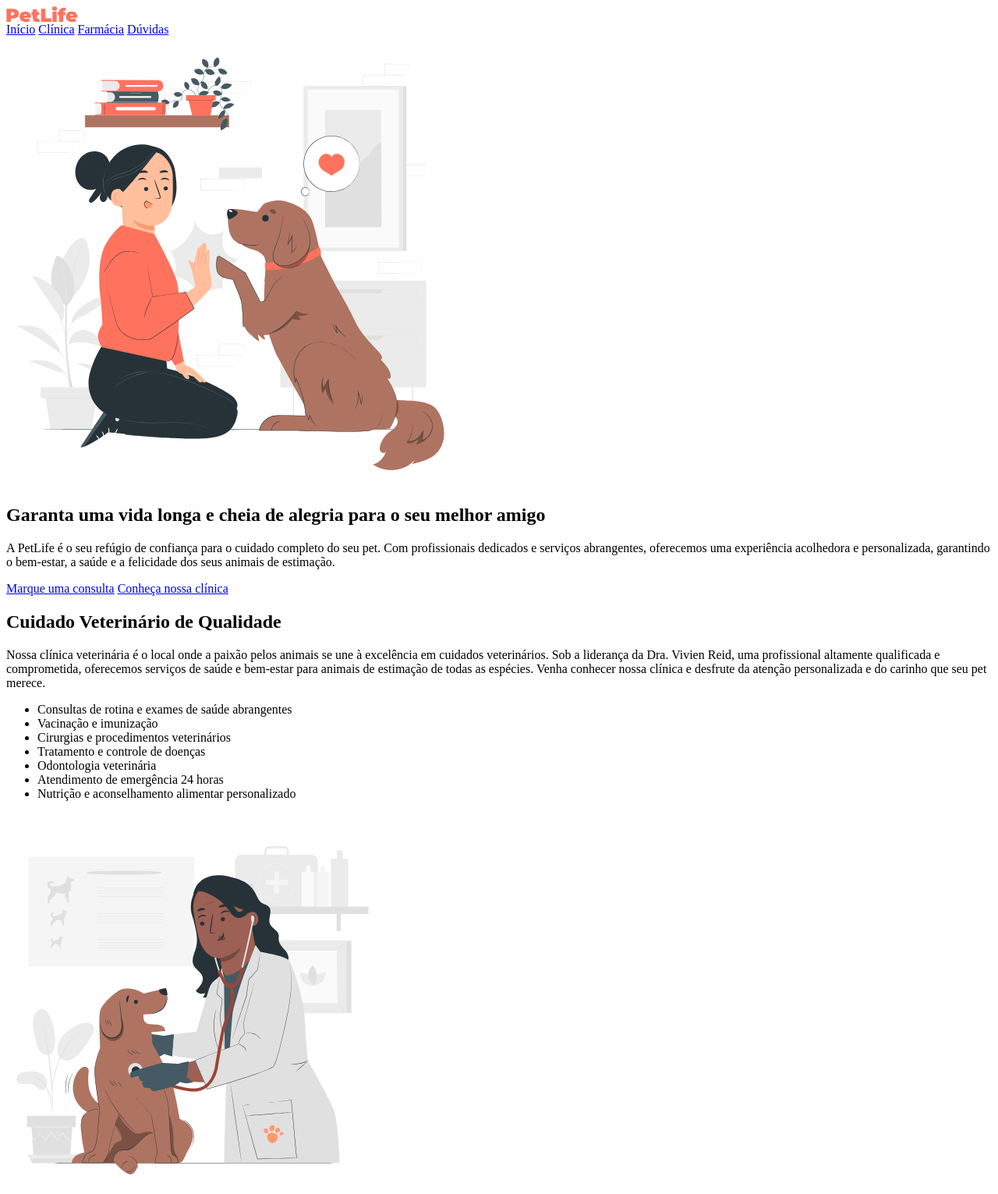
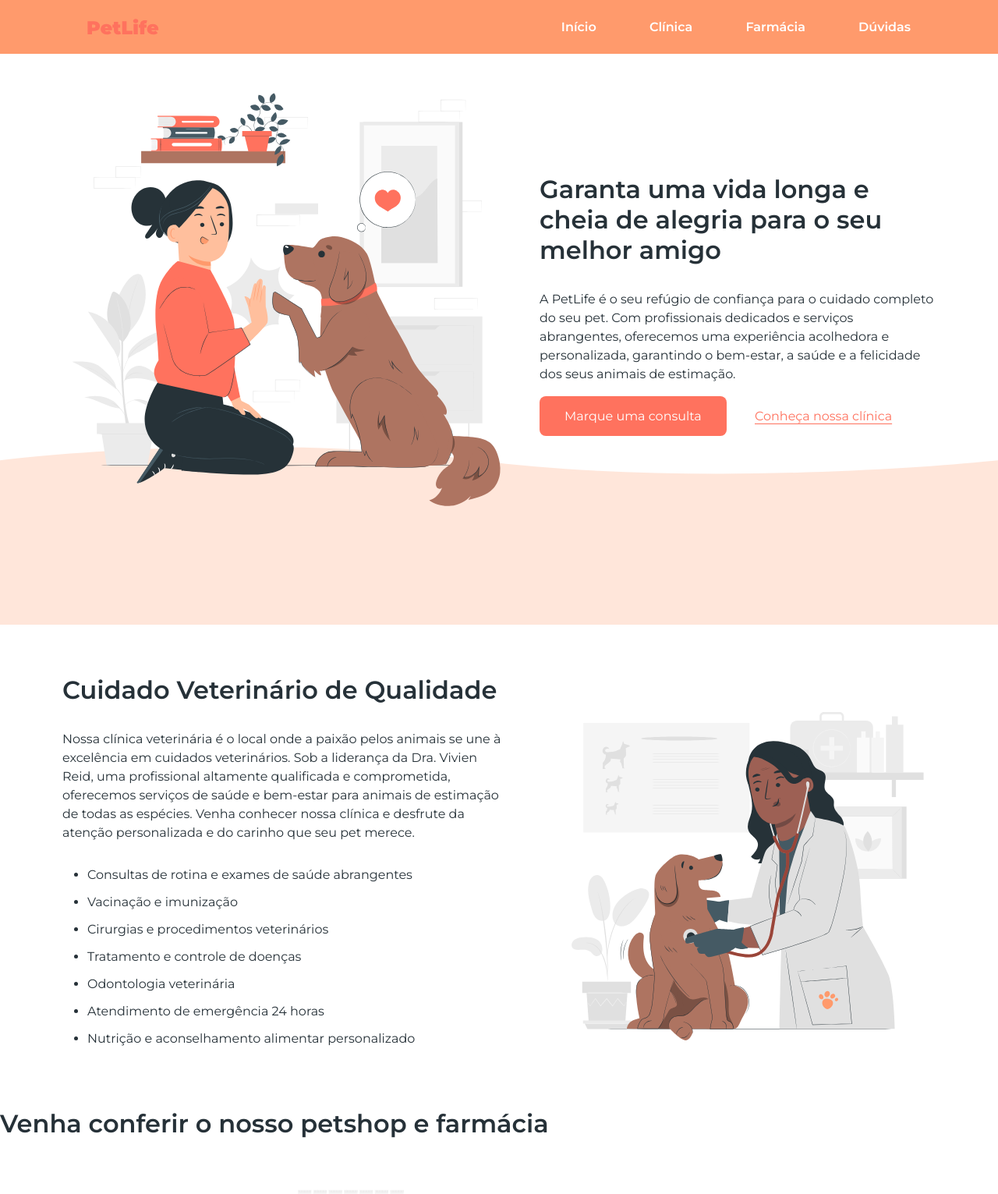
Before and after one commit to DevTec2020/PetLife, a plain HTML site: page index.html in a window 1280 px wide. Shown: the top 1531 px of the page at 78% size. Drawn offline with Linux system fonts and the light colour scheme.

Commit message:
criando css e styles do Navbar, Section inicio e clinica

```diff
--- a/index.html
+++ b/index.html
@@ -1,8 +1,15 @@
 <html>
 
 <head>
+    <meta name="description" content="Garanta uma vida longa e cheia de alegria para o seu melhor amigo">
+    <!--CSS da pagina-->
+    <link rel="stylesheet" href="style.css">
+    <!--Fontes-->
+    <link rel="preconnect" href="https://fonts.googleapis.com">
+    <link rel="preconnect" href="https://fonts.gstatic.com" crossorigin>
+    <link href="https://fonts.googleapis.com/css2?family=Montserrat:wght@400;600&display=swap" rel="stylesheet">
+
     <title>PetLife</title>
-  <meta name="description" content="Garanta uma vida longa e cheia de alegria para o seu melhor amigo">
   </head>
 
 <body>
@@ -22,16 +29,16 @@
     <main>
         <!--Section inicio-->
         <section id="inicio">
-            <img src="./img/start-img.svg" alt="" width="580" height="580">
+          <img src="img/start-img.svg" alt="" width="580" height="580">
+
           <div>
             <h1>Garanta uma vida longa e cheia de alegria para o seu melhor amigo</h1>
-                <p>
-                    A PetLife é o seu refúgio de confiança para o cuidado completo do seu pet. Com profissionais dedicados e
-                    serviços abrangentes, oferecemos uma experiência acolhedora e personalizada, garantindo o bem-estar, a saúde e a felicidade dos seus animais de estimação.
-                </p>
-                <a href="http://wa.me/5585985646542" target="_blank">Marque uma consulta</a>
-                <a href="#clinica">Conheça nossa clínica</a>
+            <p class="paragrafo">A PetLife é o seu refúgio de confiança para o cuidado completo do seu pet. Com profissionais dedicados e serviços abrangentes, oferecemos uma experiência acolhedora e personalizada, garantindo o bem-estar, a saúde e a felicidade dos seus animais de estimação.</p>
+            <a class="button" href="https://wa.me/5522987654321" target="_blank">Marque uma consulta</a>
+            <a class="button-transparent" href="#clinica">Conheça nossa clínica</a>
           </div>
+
+          <img class="absolute" src="img/shape.svg" alt="">
         </section>
         <!--Fim Section inicio-->
 
@@ -39,13 +46,11 @@
         <section id="clinica">
           <div>
             <h2>Cuidado Veterinário de Qualidade</h2>
-                <p>
+            <p class="paragrafo">
               Nossa clínica veterinária é o local onde a paixão pelos animais se une à excelência em cuidados veterinários.
-                    Sob a liderança da Dra. Vivien Reid, uma profissional altamente qualificada e comprometida, oferecemos serviços
-                    de saúde e bem-estar para animais de estimação de todas as espécies. Venha conhecer nossa clínica e desfrute da
-                    atenção personalizada e do carinho que seu pet merece.
+              Sob a liderança da Dra. Vivien Reid, uma profissional altamente qualificada e comprometida, oferecemos serviços de saúde e bem-estar para animais de estimação de todas as espécies.
+              Venha conhecer nossa clínica e desfrute da atenção personalizada e do carinho que seu pet merece.
             </p>
-
             <ul>
               <li>Consultas de rotina e exames de saúde abrangentes</li>
               <li>Vacinação e imunização</li>
@@ -57,15 +62,15 @@
             </ul>
           </div>
 
-            <img src="./img/clinic-img.svg" alt="" width="480" height="480" loading="lazy">
+          <img src="img/clinic-img.svg" alt="" width="480" height="480" loading="lazy">
         </section>
         <!--Fim Section Clinica-->
 
         <!--Seção farmácia-->
         <section id="farmacia">
           <h2>Venha conferir o nosso petshop e farmácia</h2>
-            <img src="./img/shop-img.svg" alt="" width="645" height="430" loading="lazy">
-            <p>
+          <img src="img/shop-img.svg" alt="" width="645" height="430" loading="lazy">
+          <p class="paragrafo">
             Além de ser uma clínica veterinária de confiança, também contamos com um completo petshop e farmácia. Nosso
             petshop oferece uma ampla seleção de produtos de alta qualidade, desde alimentos balanceados e petiscos
             deliciosos até brinquedos divertidos e acessórios elegantes para o seu pet. Na nossa farmácia, você encontrará
@@ -79,42 +84,42 @@
 
         <!-- Seção perguntas frequentes -->
         <section id="duvidas">
-            <img src="./img/faq-img.svg" alt="" width="540" height="540" loading="lazy">
+          <img src="img/faq-img.svg" alt="" width="540" height="540" loading="lazy">
+
           <div>
             <h2>Ficou alguma dúvida?</h2>
-            <div>
-                <h3>Quais serviços são oferecidos pela clínica da PetLife?</h3>
-                <img src="./img/arrow-down.svg" alt="">
-                <p>
-                A clínica da PetLife oferece uma ampla gama de serviços, incluindo consultas de rotina, vacinação,
-                cirurgias,
-                tratamento de doenças, cuidados odontológicos, atendimento de emergência 24 horas, programas de prevenção de
-                pulgas, carrapatos e vermes, entre outros. Nosso objetivo é fornecer cuidados abrangentes e personalizados
-                para garantir a saúde e o bem-estar do seu pet.
+
+            <div class="duvida">
+              <h3>Quais serviços são oferecidos pela clínica da PetLife</h3>
+              <img src="img/arrow-down.svg" alt="">
+              <p class="paragrafo">A clínica da PetLife oferece uma ampla gama de serviços, incluindo consultas de rotina, vacinação, cirurgias, tratamento de doenças, cuidados odontológicos, atendimento de emergência 24 horas, programas de prevenção de pulgas, carrapatos e vermes, entre outros. Nosso objetivo é fornecer cuidados abrangentes e personalizados para garantir a saúde e o bem-estar do seu pet.
               </p>
             </div>
-            <div>
+
+            <div class="duvida">
               <h3>Quais espécies de animais a clínica veterinária atende?</h3>
-                <img src="./img/arrow-down.svg" alt="">
-                <p>
+              <img src="img/arrow-down.svg" alt="">
+              <p class="paragrafo">
                 A clínica veterinária da PetLife atende animais de estimação de todas as espécies, incluindo cães, gatos,
                 pássaros, roedores e répteis. Nossos profissionais possuem conhecimento e experiência para cuidar de
                 diferentes tipos de animais, oferecendo um atendimento especializado e dedicado a cada um deles.
               </p>
             </div>
-            <div>
+
+            <div class="duvida">
               <h3>A clínica da PetLife possui serviços de emergência?</h3>
-                <img src="./img/arrow-down.svg" alt="">
-                <p>
+              <img src="img/arrow-down.svg" alt="">
+              <p class="paragrafo">
                 Sim, a clínica veterinária da PetLife oferece serviços de emergência 24 horas. Se o seu animal de estimação
                 precisar de atendimento veterinário imediato fora do horário de expediente, nossa equipe está pronta para
                 ajudar, fornecendo cuidados urgentes e tratamento adequado para garantir o bem-estar do seu pet.
               </p>
             </div>
-            <div>
+
+            <div class="duvida">
               <h3>A clínica oferece serviços de banho e tosa?</h3>
-                <img src="./img/arrow-down.svg" alt="">
-                <p>
+              <img src="img/arrow-down.svg" alt="">
+              <p class="paragrafo">
                 Sim, a clínica veterinária da PetLife oferece serviços profissionais de banho e tosa. Nossa equipe de
                 profissionais experientes garante que seu pet receba cuidados adequados, usando produtos de alta qualidade e
                 técnicas seguras. O banho e tosa ajudam a manter a higiene, a saúde da pele e pelagem do seu pet, além de
@@ -124,6 +129,7 @@
           </div>
         </section>
         <!-- Fim Seção perguntas frequentes -->
+    </main>
 
         <!-- Rodapé -->
         <footer>
@@ -148,7 +154,7 @@
         <div>
             Desenvolvido por <a href="https://github.com/DevTec2020" target="_blank">@LeoBatista</a> na trilha Start na Programação 🤘 da OneBitCode.
         </div>
-    </main>
+
 
 
 </body>
--- /dev/null
+++ b/style.css
@@ -0,0 +1,87 @@
+* {
+    box-sizing: border-box;
+    font-family: 'Montserrat', sans-serif;
+    margin: 0;
+    padding: 0;
+  }
+
+  body {
+    color: #263138;
+  }
+
+  /* Navbar */
+  header {
+    background-color: #FF9A6C;
+    display: flex;
+    justify-content: space-between;
+    align-items: center;
+    padding-top: 24px;
+    padding-bottom: 24px;
+    padding-left: 80px;
+    padding-right: 80px;
+  }
+
+  header a {
+    color: #FFFFFF;
+    font-weight: 600;
+    padding: 0 32px;
+    text-decoration: none;
+  }
+
+  /* Seção inicial */
+#inicio {
+    display: flex;
+    align-items: center;
+    gap: 32px;
+    padding: 24px 80px 128px 80px;
+    position: relative;
+  }
+
+  h1,
+  h2 {
+    font-weight: 600;
+    font-size: 32px;
+    margin-bottom: 32px;
+  }
+
+  .paragrafo {
+    /* ajusta a distancia entre as linhas */
+    line-height: 150%;
+    margin-bottom: 32px;
+  }
+
+  .button {
+    background-color: #FF725E;
+    border-radius: 8px;
+    color: #FFFFFF;
+    padding: 16px 32px;
+    text-decoration: none;
+  }
+
+  .button-transparent {
+    background-color: transparent;
+    color: #FF725E;
+    padding: 16px 32px;
+    text-underline-offset: 4px;
+  }
+
+  .absolute {
+    position: absolute;
+    bottom: 0;
+    left: 0;
+    width: 100%;
+    z-index: -10;
+  }
+
+/* Seção clínica */
+#clinica {
+  display: flex;
+  align-items: center;
+  gap: 64px;
+  padding: 64px 80px;
+}
+
+#clinica li {
+  margin-bottom: 16px;
+  margin-left: 32px;
+}
```
Lines whose indentation alone changed are shown as unchanged.
